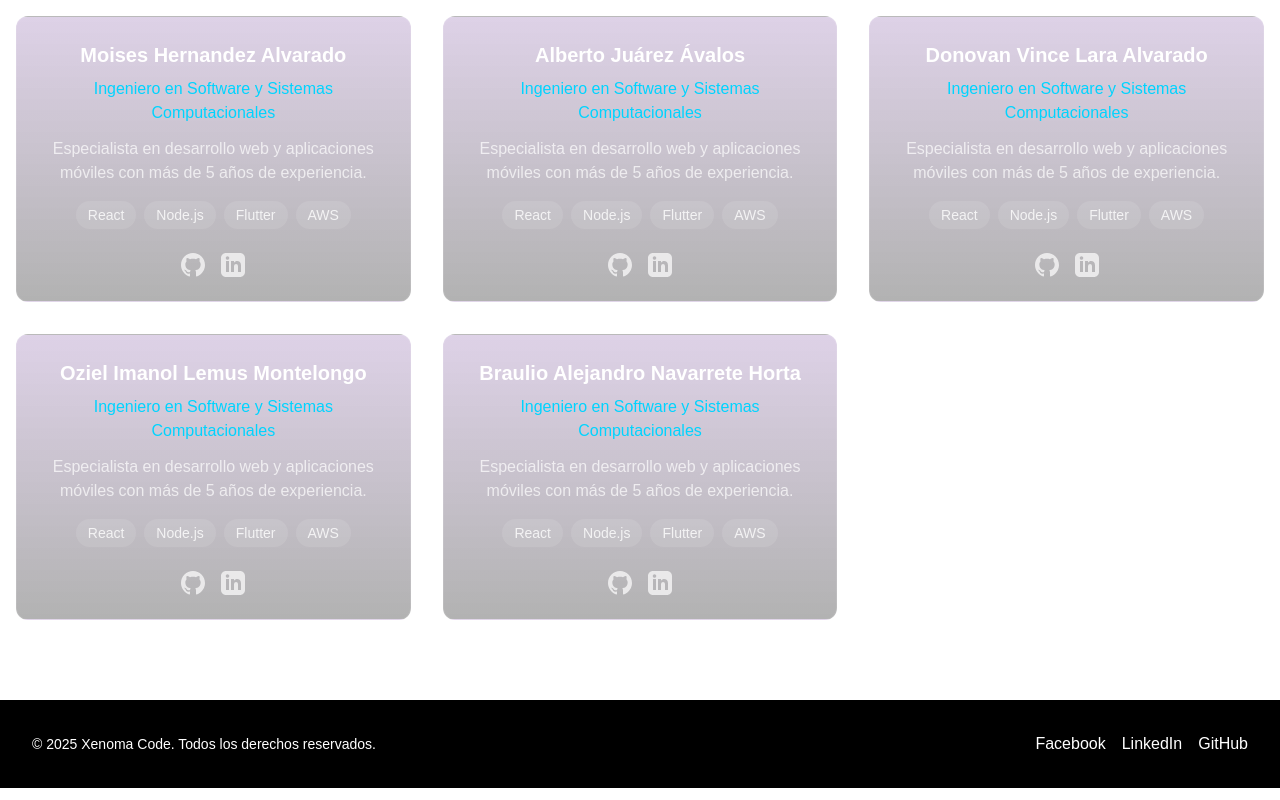
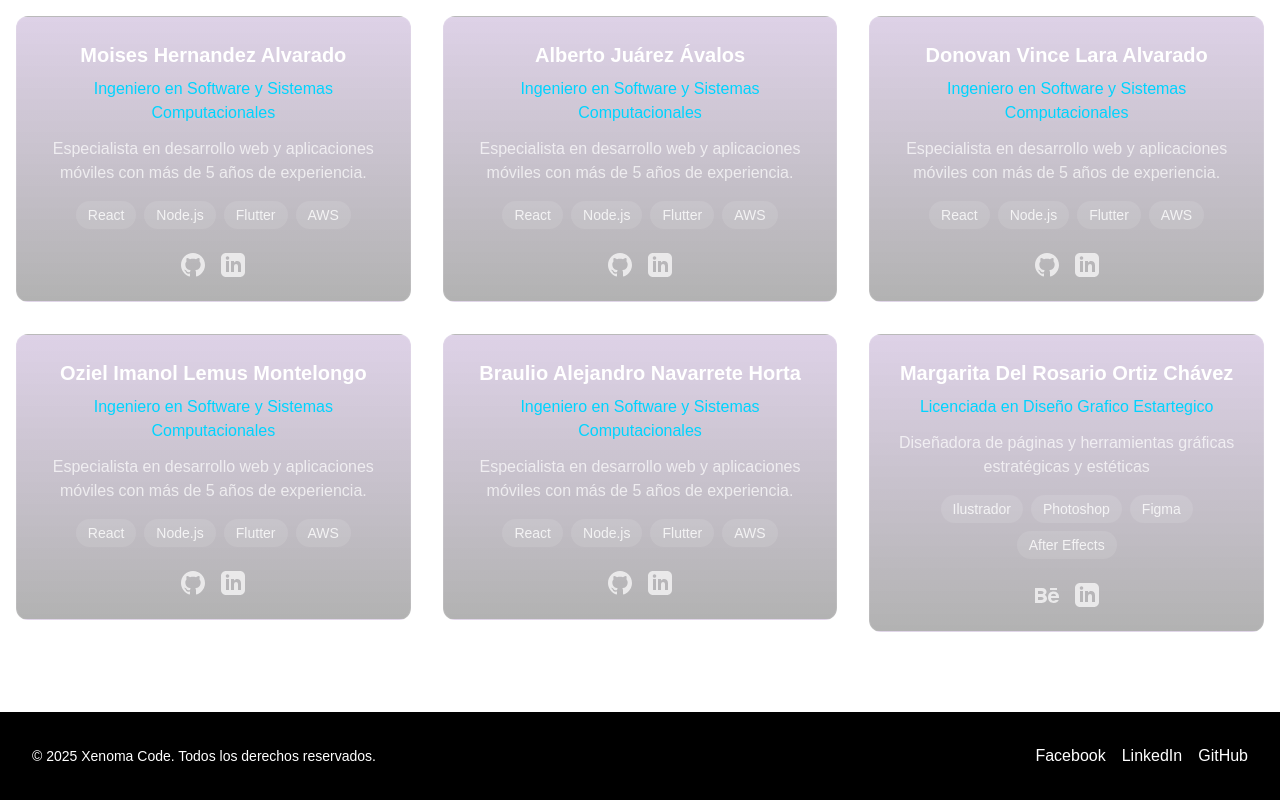
Before and after one commit to XenomaCode/Landing-Page, a Next.js app: page / in a window 1280 px wide. Shown: the part 3025-3825 px from the top of the page. Built offline with nearby package versions, Linux system fonts and the light colour scheme.

Commit message:
[add] Añdir a Margarita
Se añadió la card de la diseñadora

```diff
--- a/components/OurTeam.tsx
+++ b/components/OurTeam.tsx
@@ -12,6 +12,7 @@ interface TeamMember {
     github?: string;
     linkedin?: string;
     twitter?: string;
+    behance?: string;
   };
 }
 
@@ -74,6 +75,18 @@ const teamMembers: TeamMember[] = [
     socialLinks: {
       github: "https://github.com/BraulioAlejandroNavarreteHorta",
       linkedin: "https://www.linkedin.com/in/braulio-alejandro-navarrete-horta-024248274/",
+    }
+  },
+  {
+    id: 6,
+    name: "Margarita Del Rosario Ortiz Chávez",
+    role: "Licenciada en Diseño Grafico Estartegico",
+    image: "/images/team/member1.jpg", // Asegúrate de tener esta imagen
+    description: "Diseñadora de páginas y herramientas gráficas estratégicas y estéticas",
+    skills: ["Ilustrador", "Photoshop", "Figma", "After Effects"],
+    socialLinks: {
+      behance: "https://www.behance.net/margaritaortiz1",
+      linkedin: "https://www.linkedin.com/in/margarita-ortiz-7690862a9/",
     }
   }
   // Agrega más miembros aquí
@@ -159,6 +172,18 @@ const OurTeam: React.FC = () => {
                           </svg>
                         </a>
                       )}
+                      {member.socialLinks.behance && (
+                        <a
+                          href={member.socialLinks.behance}
+                          target="_blank"
+                          rel="noopener noreferrer"
+                          className="text-white/70 hover:text-white transition-colors"
+                        >
+                          <svg className="w-6 h-6" fill="currentColor" viewBox="0 0 24 24">
+                            <path d="M22 7h-7v-2h7v2zm1.726 10c-.442 1.297-2.029 3-5.101 3-3.074 0-5.564-1.729-5.564-5.675 0-3.91 2.325-5.92 5.466-5.92 3.082 0 4.964 1.782 5.375 4.426.078.506.109 1.188.095 2.14h-8.027c.13 3.211 3.483 3.312 4.588 2.029h3.168zm-7.686-4h4.965c-.105-1.547-1.136-2.219-2.477-2.219-1.466 0-2.277.768-2.488 2.219zm-9.574 6.988h-6.466v-14.967h6.953c5.476.081 5.58 5.444 2.72 6.906 3.461 1.26 3.577 8.061-3.207 8.061zm-3.466-8.988h3.584c2.508 0 2.906-3-.312-3h-3.272v3zm3.391 3h-3.391v3.016h3.341c3.055 0 2.868-3.016.05-3.016z"/>
+                          </svg>
+                        </a>
+                      )}
                       {member.socialLinks.linkedin && (
                         <a
                           href={member.socialLinks.linkedin}
```
